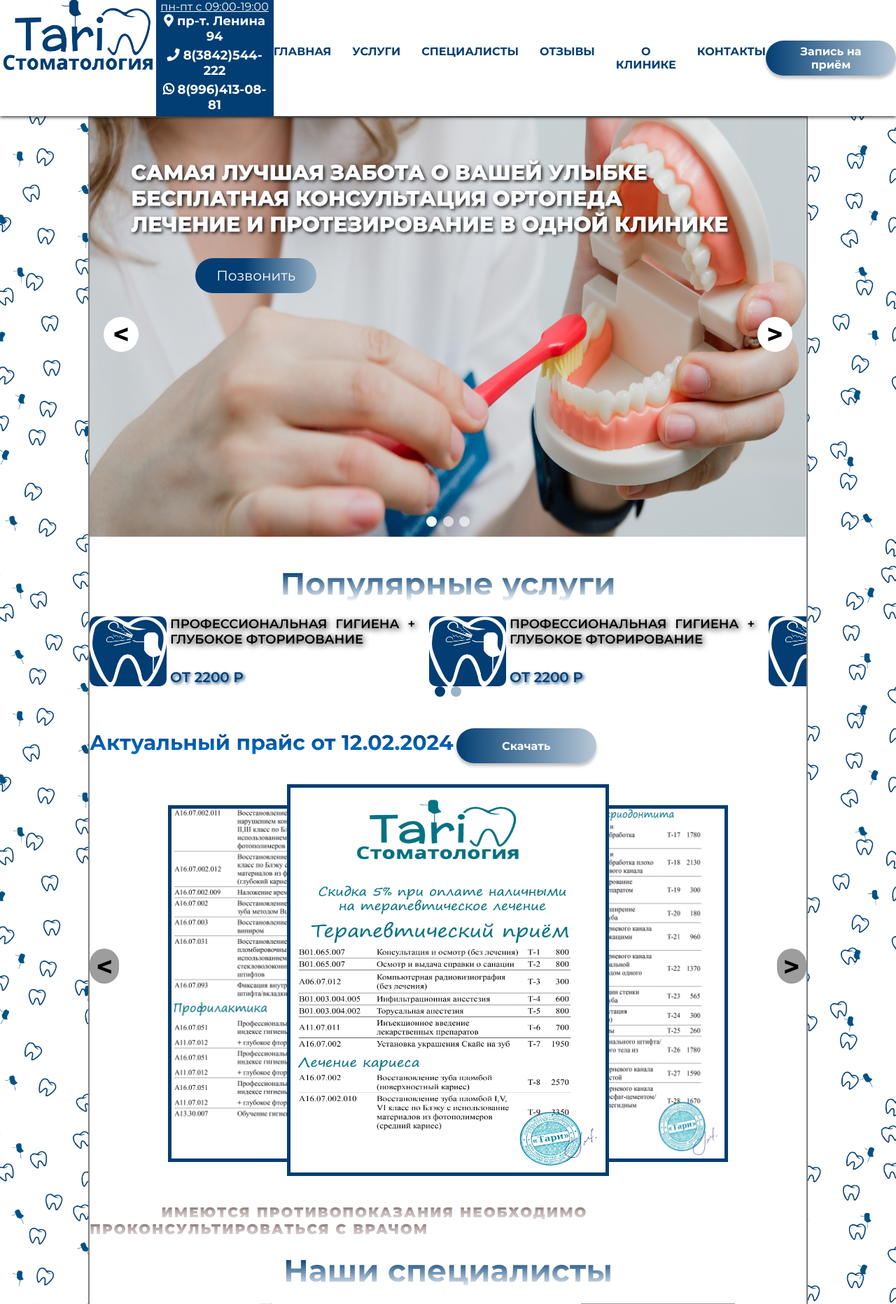
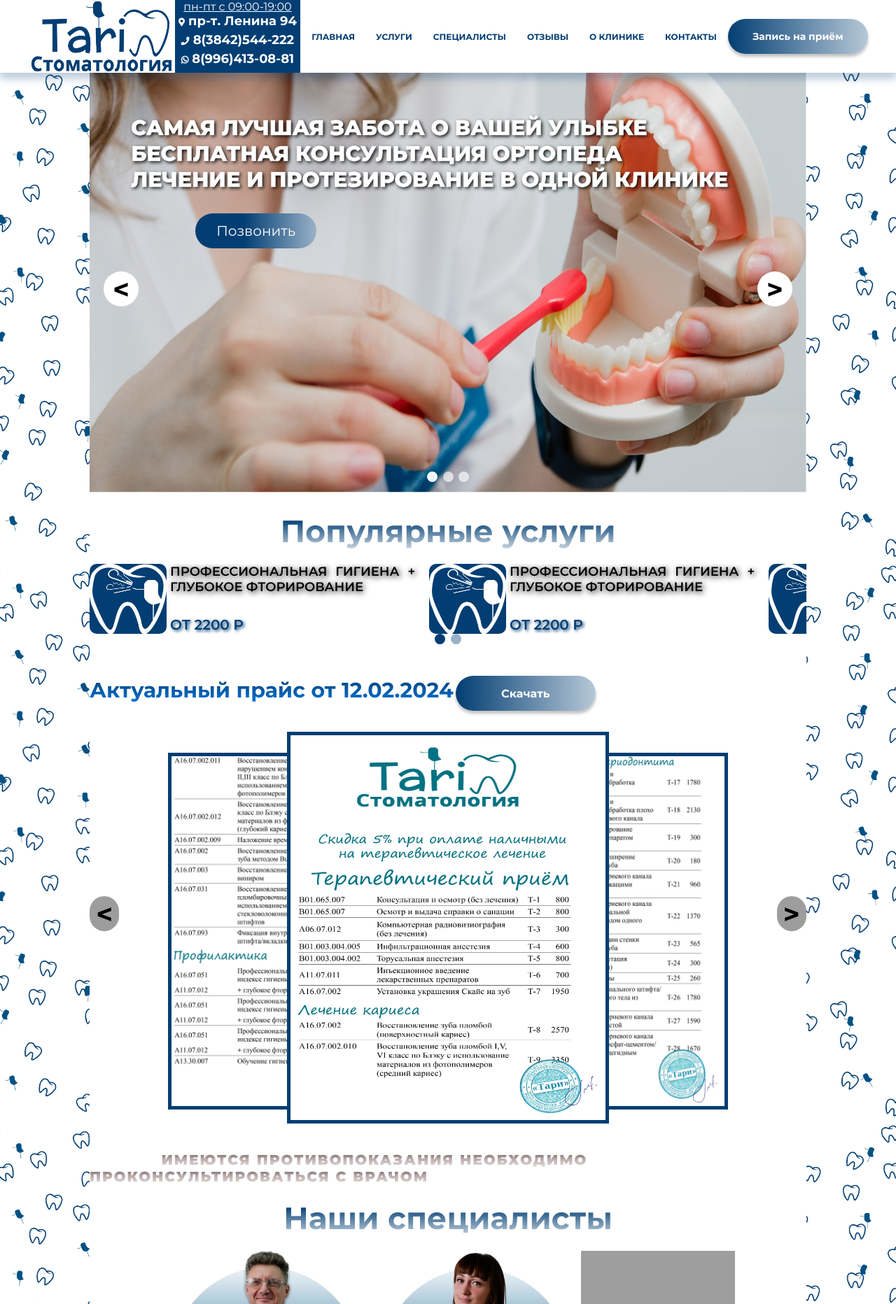
Before and after one commit to Catomrad/Tari-site, a Django app: page / in a window 1280 px wide. Shown: the top 1864 px of the page at 70% size. Run offline with Django 5.2, Linux system fonts and the light colour scheme; some libraries are stand-ins or nearby versions; grey boxes are pictures that could not be loaded.

Commit message:
css update 1

```diff
--- a/main/static/css/base.css
+++ b/main/static/css/base.css
@@ -3,6 +3,7 @@
 }
 *{
     font-family: var(--font-family);
+    font-size: 12px;
     margin: 0;
     padding: 0;
     border: 0;
@@ -24,10 +25,10 @@ a{
     text-decoration: none;
 }
 main{
-    border: 2px  solid grey;
+    /*border: 2px  solid grey;*/
     margin: auto;
     width: 80vw;
-    max-width: 1440px;
+    max-width: 1200px;
     background: white;
 }
 .section > h1{
@@ -39,10 +40,14 @@ main{
     color: transparent;
     background-clip: text;
     -webkit-background-clip: text;
+
     font-size: 44px;
     font-weight: 600;
     font-weight: 700;
-    background: linear-gradient(180deg, #023e73 19.63%, rgba(2, 62, 115, 0) 100%);
+    background: linear-gradient(180deg, #023e73 19.63%, rgba(2, 62, 115, 0) 120%);
     background-clip: text;
     -webkit-text-fill-color: transparent;
+
+    font-family: var(--font-family);
+
     }
--- a/main/static/css/header.css
+++ b/main/static/css/header.css
@@ -4,18 +4,19 @@
     z-index: 100;
     width: 100%;
     background: white;
-    box-shadow: 0px 1px 5px #000;
+    box-shadow: 0 8px 10px 1px rgba(2, 62, 115, 0.25);
+    /*box-shadow: 0px 1px 5px #000;*/
 }
 .header__content{
     display: flex;
     width: 100%;
-    max-width: 1440px;
+    max-width: 1200px;
     margin: 0 auto 0 auto;
 }
 #header__logo{
     height: 100px;
-    padding-left: 5px;
-    padding-right: 5px;
+    width: 200px;
+    padding: 2px 5px 2px 5px;
 }
 #header__contacts{
     background: #023E73;
@@ -46,7 +47,7 @@
 }
 #header__links>ul>li>a{
     font-weight: bold;
-    font-size: 16px;
+    font-size: 12px;
     color: #023E73;
     text-transform: uppercase;
 }
@@ -64,7 +65,7 @@
     #023E73, #FFFFFF 140%);
     color: white;
     font-weight: 700;
-    font-size: 16px;
+    font-size: 14px;
     box-shadow: 0 4px 4px 0 rgba(0, 0, 0, 0.25);
 }
 #header__sign-up-button:hover{
--- a/main/static/css/services.css
+++ b/main/static/css/services.css
@@ -1,10 +1,11 @@
 .popular-services-section{
-  margin-top: 20px;
-  margin-bottom: 20px;
+  margin-top: 10px;
+  margin-bottom: 10px;
 }
 .popular-services{
   height: 140px;
   margin-bottom: 20px;
+
 }
 .service-scroll-container{
   display: flex;
@@ -77,7 +78,6 @@
 }
 #popular-services > .dot-container{
     position: relative;
-    top: 20px;
 }
 .service__dot {
   cursor: pointer;
```
